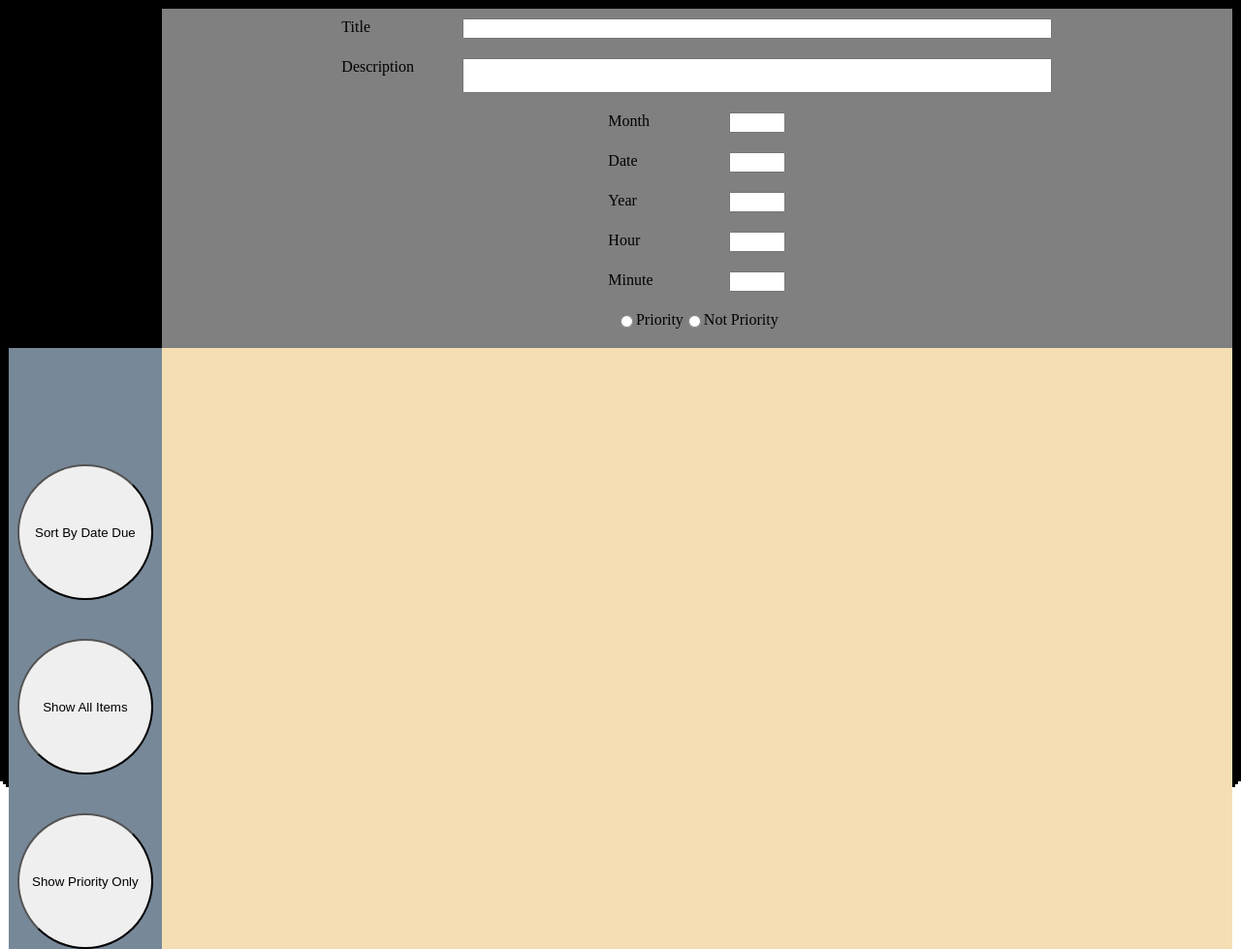
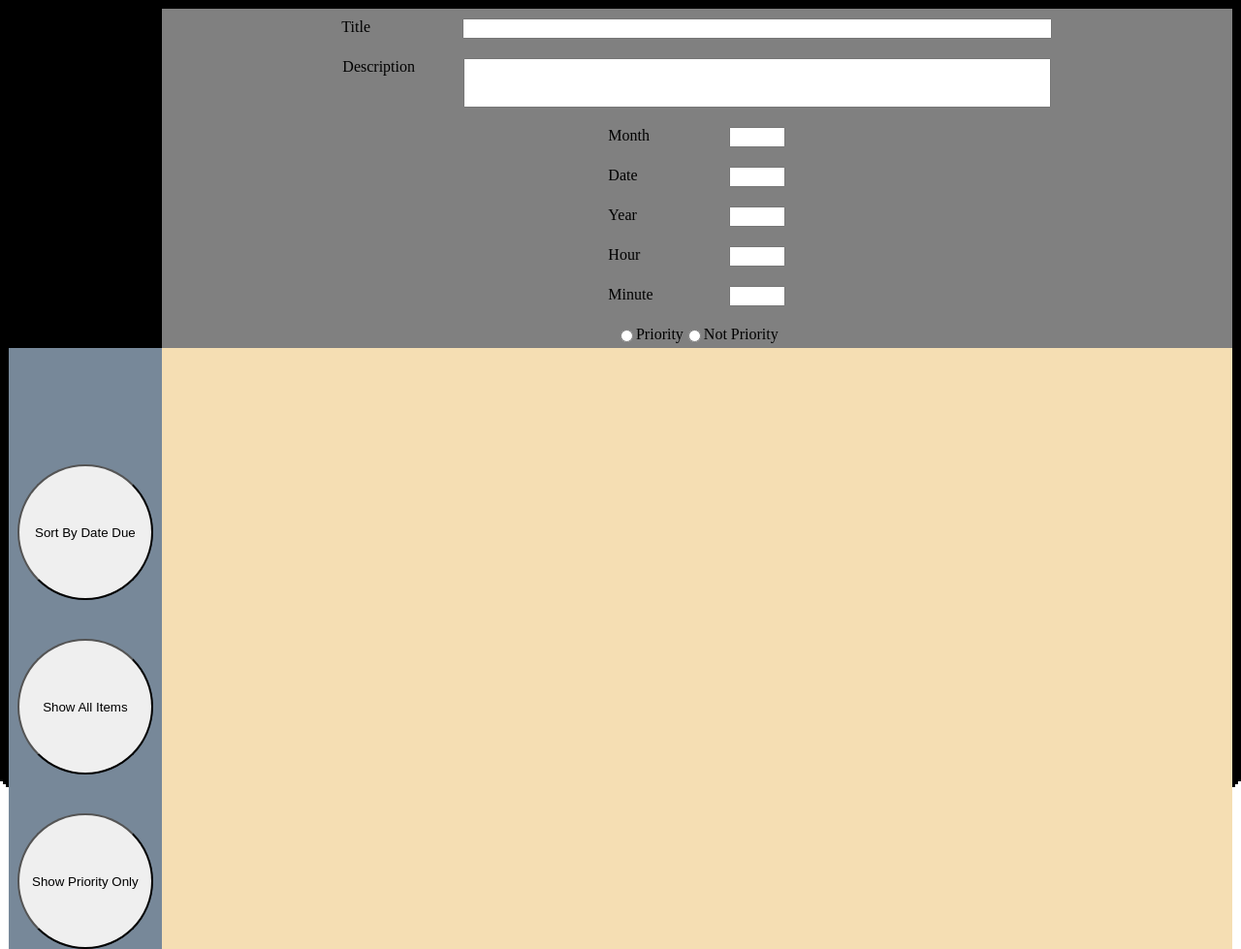
Before and after one commit to vano31/todolist, a website built with webpack: page dist/index.html in a window 1280 px wide. Shown: the whole page at 97% size. Built offline with nearby package versions, Linux system fonts and the light colour scheme.

Commit message:
Made description input into textarea

```diff
--- a/src/notetemplate.js
+++ b/src/notetemplate.js
@@ -71,7 +71,7 @@ titledivadd.appendChild(titleform);
 additionform.appendChild(titledivadd);
 
 let descriptiondivadd = document.createElement('div');
-let descriptionform = document.createElement('input');
+let descriptionform = document.createElement('textarea');
 descriptionform.id = 'descriptionform';
 descriptionform.setAttribute('name', 'description');
 let descriptionlabel = document.createElement('label')
--- a/src/style.css
+++ b/src/style.css
@@ -219,7 +219,8 @@
 
 #descriptionform {
 
-    height: 30px;
+    height: 45px;
+    resize: none;
 
 }
 
```
Also changed, not shown: 1 other file.
